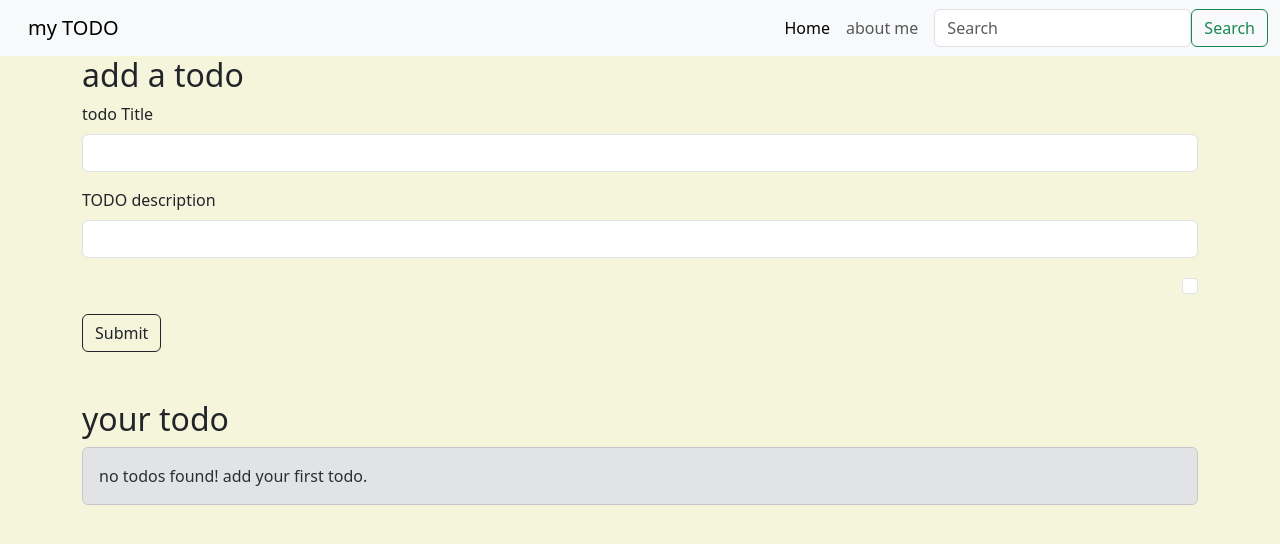
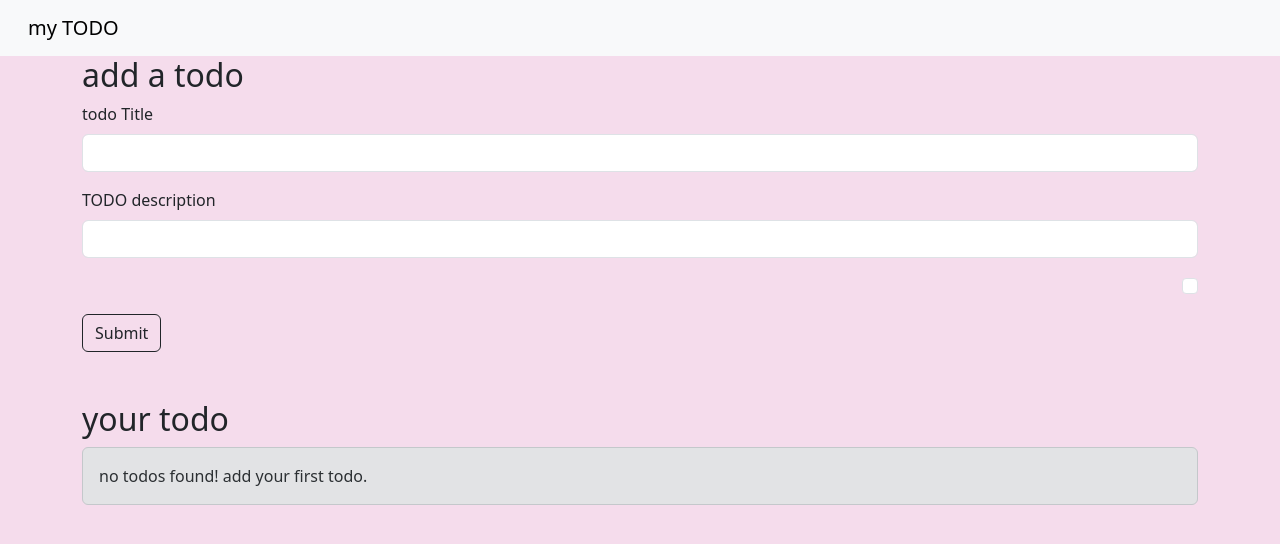
Before and after one commit to harshitamahajan2/todo_list, a Flask app: page / in a window 1280 px wide. Shown: the top 544 px of the page. Run offline with Flask 3, Linux system fonts and the light colour scheme.

Commit message:
Prepare app for deployment

```diff
--- a/static/js/css/style.css
+++ b/static/js/css/style.css
@@ -1,3 +1,3 @@
 body{
-    background-color: beige;
+    background-color: rgb(245, 220, 236);
 }
--- a/templates/base.html
+++ b/templates/base.html
@@ -26,18 +26,11 @@
       </button>
       <div class="collapse navbar-collapse" id="navbarSupportedContent">
         <ul class="navbar-nav me-auto mb-2 mb-lg-0">
-          <li class="nav-item">
-            <a class="nav-link active" aria-current="page" href="#">Home</a>
-          </li>
-          <li class="nav-item">
-            <a class="nav-link" href="#">about me</a>
-          </li>
 
 
         </ul>
-        <form class="d-flex" role="search">
-          <input class="form-control me-2" type="search" placeholder="Search" aria-label="Search">
-          <button class="btn btn-outline-success" type="submit">Search</button>
+
+
         </form>
       </div>
     </div>
@@ -45,7 +38,7 @@
 
 {% block body %}
 
-{% endblock %}
+{% endblock           %}
 
 </body>
 </html>
```
Also changed, not shown: todo.db, 1 other file.
